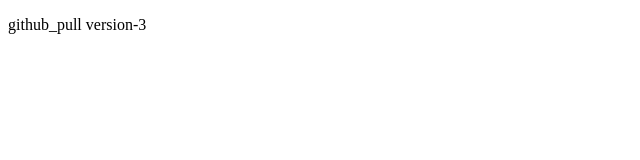
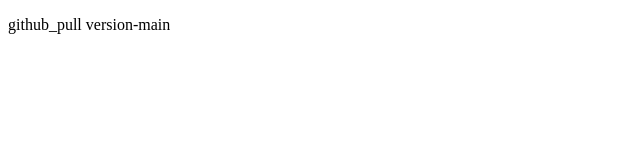
Before and after one commit to mudasirrehman-dev/my_first_repo, a plain HTML site: page github_pull.html in a window 1280 px wide. Shown: the full height of the page, 0-640 px from the left. Drawn offline with Linux system fonts and the light colour scheme.

Commit message:
I cahnge 3 to main

```diff
--- a/github_pull.html
+++ b/github_pull.html
@@ -6,6 +6,6 @@
     <title>Document</title>
 </head>
 <body>
-    <p>github_pull version-3</p>
+    <p>github_pull version-main</p>
 </body>
 </html>
```
